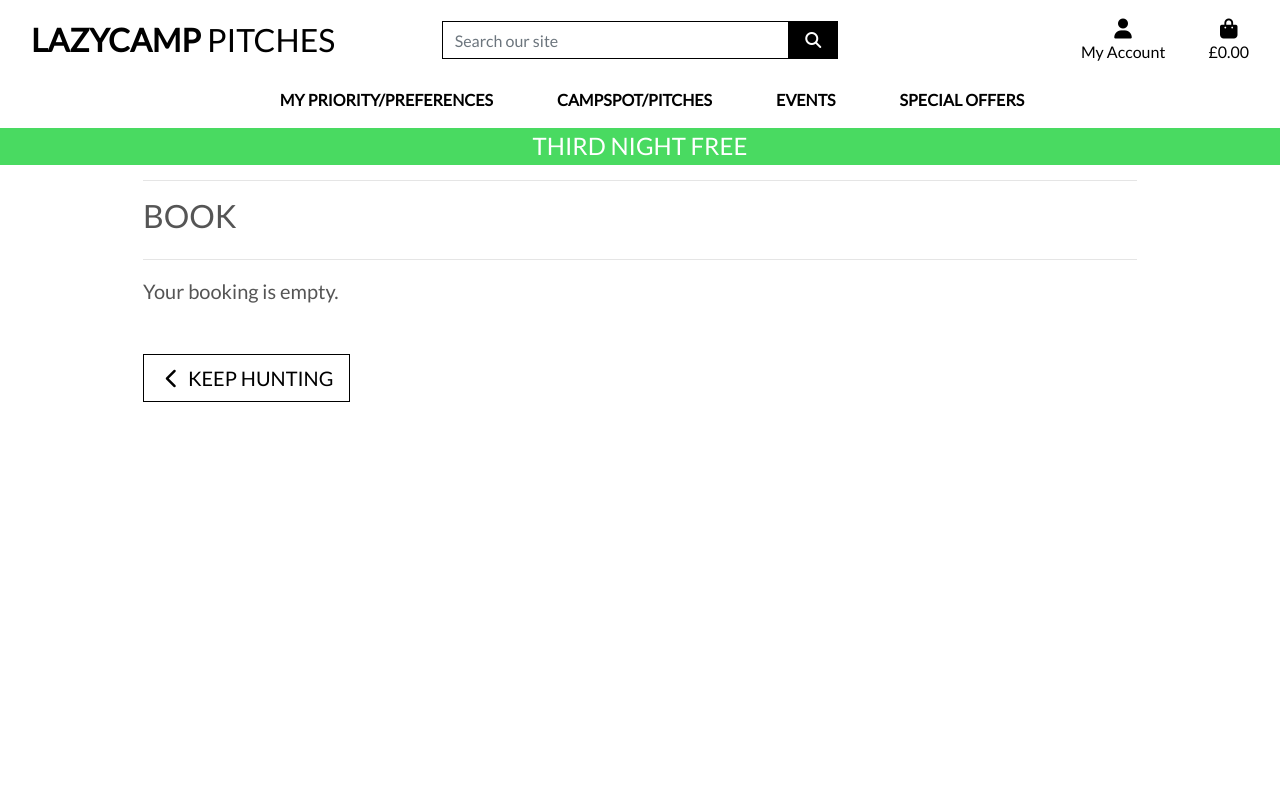
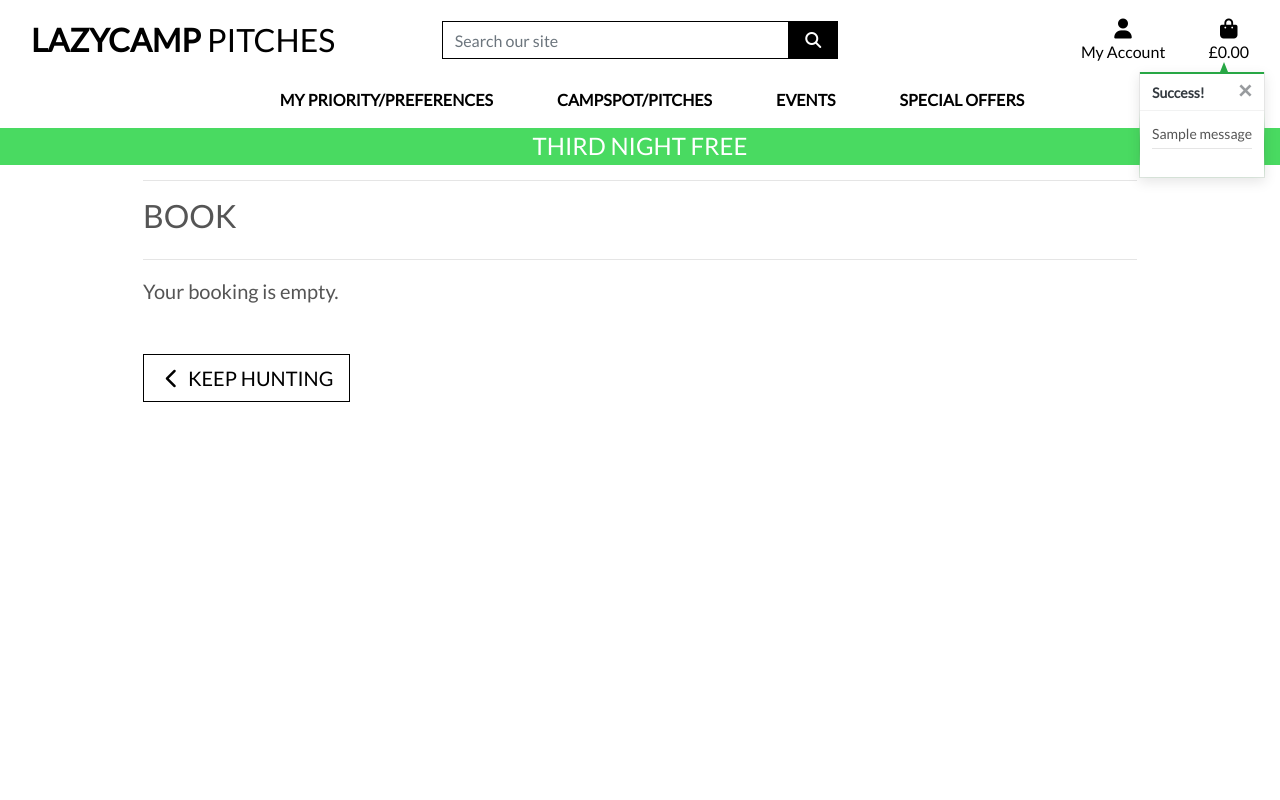
Before and after one commit to samathaluca/new-lazycamp, a Django app: page /book/ in a window 1280 px wide. Run offline with Django 3.2, Linux system fonts and the light colour scheme; tables that the repository leaves empty hold one stand-in row (values such as "Sample post"); one stand-in notice (Sample message) is shown; some libraries are stand-ins or nearby versions.

Commit message:
added bootstrap toasts

```diff
--- a/book/views.py
+++ b/book/views.py
@@ -1,5 +1,8 @@
-from django.shortcuts import render, redirect, reverse, HttpResponse
+from django.shortcuts import render, redirect, reverse, HttpResponse, get_object_or_404
 
+from django.contrib import messages
+
+from products.models import Product
 # Create your views here.
 
 
@@ -12,6 +15,8 @@ def view_book(request):
 def add_to_book(request, item_id):
     """ Add a booking """
 
+    # product = get_object_or_404(Product, pk=item_id)
+    product = Product.objects.get(pk=item_id)
     quantity = int(request.POST.get('quantity'))
     redirect_url = request.POST.get('redirect_url')
     size = None
@@ -24,15 +29,20 @@ def add_to_book(request, item_id):
         if item_id in list(book.keys()):
             if size in book[item_id]['items_by_size'].keys():
                 book[item_id]['items_by_size'][size] += quantity
+                messages.success(request, f'Updated size {size.upper()} {product.name} quantity to {book[item_id]["items_by_size"][size]}')
             else:
                 book[item_id]['items_by_size'][size] = quantity
+                messages.success(request, f'Added size {size.upper()} {product.name} to book')
         else:
             book[item_id] = {'items_by_size': {size: quantity}}
+            messages.success(request, f'Added size {size.upper()} {product.name} to book')
     else:
         if item_id in list(book.keys()):
             book[item_id] += quantity
+            messages.success(request, f'Updated {product.name} quantity to {book[item_id]}')
         else:
             book[item_id] = quantity
+            messages.success(request, f'Added {product.name} to book')
 
     request.session['book'] = book
     return redirect(redirect_url)
--- a/lazycamp/settings.py
+++ b/lazycamp/settings.py
@@ -88,6 +88,8 @@ TEMPLATES = [
     },
 ]
 
+
+MESSAGE_STORAGE = 'django.contrib.messages.storage.session.SessionStorage'
 
 AUTHENTICATION_BACKENDS = (
     # Needed to login by username in Django admin, regardless of `allauth`
--- a/static/css/base.css
+++ b/static/css/base.css
@@ -103,6 +103,73 @@ a.category-badge > span.badge:hover {
     cursor: pointer;
 }
 
+/* ------------------------------- bootstrap toasts */
+
+.message-container {
+    position: fixed;
+    top: 72px;
+    right: 15px;
+    z-index: 99999999999;
+}
+
+.custom-toast {
+    overflow: visible;
+}
+
+.toast-capper {
+    height: 2px;
+}
+
+/* from CSS-tricks.com: https://css-tricks.com/snippets/css/css-triangle/ */
+.arrow-up {
+    width: 0;
+    height: 0;
+    border-left: 4px solid transparent;
+    border-right: 4px solid transparent;
+    border-bottom: 10px solid black;
+    position: absolute;
+    top: -10px;
+    right: 36px;
+}
+
+/* Convenience classes - colors copied from Bootstrap */
+.arrow-primary {
+    border-bottom-color: #007bff !important;
+}
+
+.arrow-secondary {
+    border-bottom-color: #6c757d !important;
+}
+
+.arrow-success {
+    border-bottom-color: #28a745 !important;
+}
+
+.arrow-danger {
+    border-bottom-color: #dc3545 !important;
+}
+
+.arrow-warning {
+    border-bottom-color: #ffc107 !important;
+}
+
+.arrow-info {
+    border-bottom-color: #17a2b8 !important;
+}
+
+.arrow-light {
+    border-bottom-color: #f8f9fa !important;
+}
+
+.arrow-dark {
+    border-bottom-color: #343a40 !important;
+}
+
+.bag-notification-wrapper {
+    height: 100px;
+    overflow-x: hidden;
+    overflow-y: auto;
+}
 /* -------------------------------- Media Queries */
 
 /* Slightly larger container on xl screens */
--- a/templates/base.html
+++ b/templates/base.html
@@ -115,7 +115,21 @@
     </header>
 
     {% if messages %}
-        <div class="message-container"></div>
+        <div class="message-container">
+            {% for message in messages %}
+                {% with message.level as level %}
+                    {% if level == 40 %}
+                        {% include 'includes/toasts/toast_error.html' %}
+                    {% elif level == 30 %}
+                        {% include 'includes/toasts/toast_warning.html' %}
+                    {% elif level == 25 %}
+                        {% include 'includes/toasts/toast_success.html' %}
+                    {% else %}
+                        {% include 'includes/toasts/toast_info.html' %}
+                    {% endif %}
+                {% endwith %}
+            {% endfor %}
+        </div>
     {% endif %}
 
     {% block page_header %}
@@ -125,6 +139,9 @@
     {% endblock %}
 
     {% block postloadjs %}
+    <script type="text/javascript">
+        $('.toast').toast('show');
+    </script>
     {% endblock %}
 
 
--- /dev/null
+++ b/templates/includes/toasts/toast_success.html
@@ -0,0 +1,54 @@
+<div class="toast custom-toast rounded-0 border-top-0" data-autohide="false">
+    <div class="arrow-up arrow-success"></div>
+    <div class="w-100 toast-capper bg-success"></div>
+    <div class="toast-header bg-white text-dark">
+        <strong class="mr-auto">Success!</strong>
+        <button type="button" class="ml-2 mb-1 close text-dark" data-dismiss="toast" aria-label="Close">
+            <span aria-hidden="true">&times;</span>
+        </button>
+    </div>
+    <div class="toast-body bg-white">
+        <div class="row">
+            <div class="col">
+                {{ message }}
+                <hr class="mt-1 mb-3">
+            </div>
+        </div>
+        {% if grand_total %}
+            <p class="logo-font bg-white text-black py-1">Your Booking ({{ product_count }})</p>
+            <div class="book-notification-wrapper">
+                {% for item in book_items %}
+                    <div class="row">
+                        <div class="col-3 my-1">
+                            <img class="w-100" src="{{ item.product.image.url }}">
+                        </div>
+                        <div class="col-9">
+                            <p class="my-0"><strong>{{ item.product.name }}</strong></p>
+                            <p class="my-0 small">Size: {% if item.product.has_sizes %}{{ item.size|upper }}{% else %}N/A{% endif %}</p>
+                            <p class="my-0 small text-muted">Qty: {{ item.quantity }}</p>
+                        </div>
+                    </div>
+                {% endfor %}
+            </div>
+            <div class="row">
+                <div class="col">
+                    <strong><p class="mt-3 mb-1 text-black">
+                        Total{% if free_delivery_delta > 0 %} (Exc. delivery){% endif %}:
+                        <span class="float-right">${{ total|floatformat:2 }}</span>
+                    </p></strong>
+                    {% if free_delivery_delta > 0 %}
+                        <p class="mb-0 p-2 bg-warning shadow-sm text-black text-center">
+                            Spend <strong>${{ free_delivery_delta }}</strong> more to get free next day delivery!
+                        </p>
+                    {% endif %}
+                    <a href="{% url 'view_book' %}" class="btn btn-black btn-block rounded-0">
+                        <span class="text-uppercase">Go To Secure Checkout</span>
+                        <span class="icon">
+                            <i class="fas fa-lock"></i>
+                        </span>
+                    </a>
+                </div>
+            </div>
+        {% endif %}
+    </div>
+</div>
```
Also changed, not shown: templates/includes/toasts/toast_errors.html (added, +16 -0 lines), templates/includes/toasts/toast_info.html (added, +16 -0 lines), templates/includes/toasts/toast_warnings.html (added).
